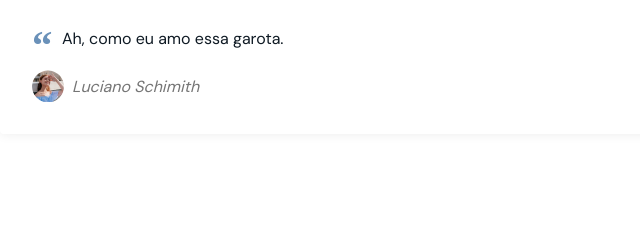
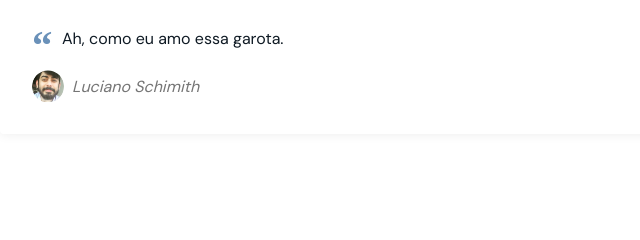
Before and after one commit to lucianoschimith/lua-piercer-website, a plain HTML site: page index.html in a window 1280 px wide. Shown: the part 3332-3572 px from the top of the page, 96-736 px from the left. Drawn offline with Linux system fonts and the light colour scheme; files whose address does not match are found by name.

Commit message:
http://luapiercer.com.br/
i'll keep working on it

```diff
--- a/index.html
+++ b/index.html
@@ -114,7 +114,7 @@
                                 </p>
                                 <br>
                                 <cite>
-                                    <img src="assets/images/mulher.png" alt="Depoimento do Lu">
+                                    <img src="assets/images/lu.png" alt="Depoimento do Lu">
                                       Luciano Schimith
                                 </cite>
                             </blockquote>
```
Also changed, not shown: assets/images/lu.png (added), assets/images/lua-cara-de-lua.jpg (deleted), assets/images/lua-dormindo.jpg (deleted), assets/images/lua-e-lu-lindos.jpg (deleted), assets/images/lua-flare.jpg (deleted), assets/images/lua-rindo.jpeg (deleted), assets/images/lua-titia.jpg (deleted), assets/images/lua-vix.jpg (deleted), assets/images/lualinda.jpg (deleted), assets/images/mask.jpg (deleted), assets/images/mask2.jpg (deleted), 2 other files.
